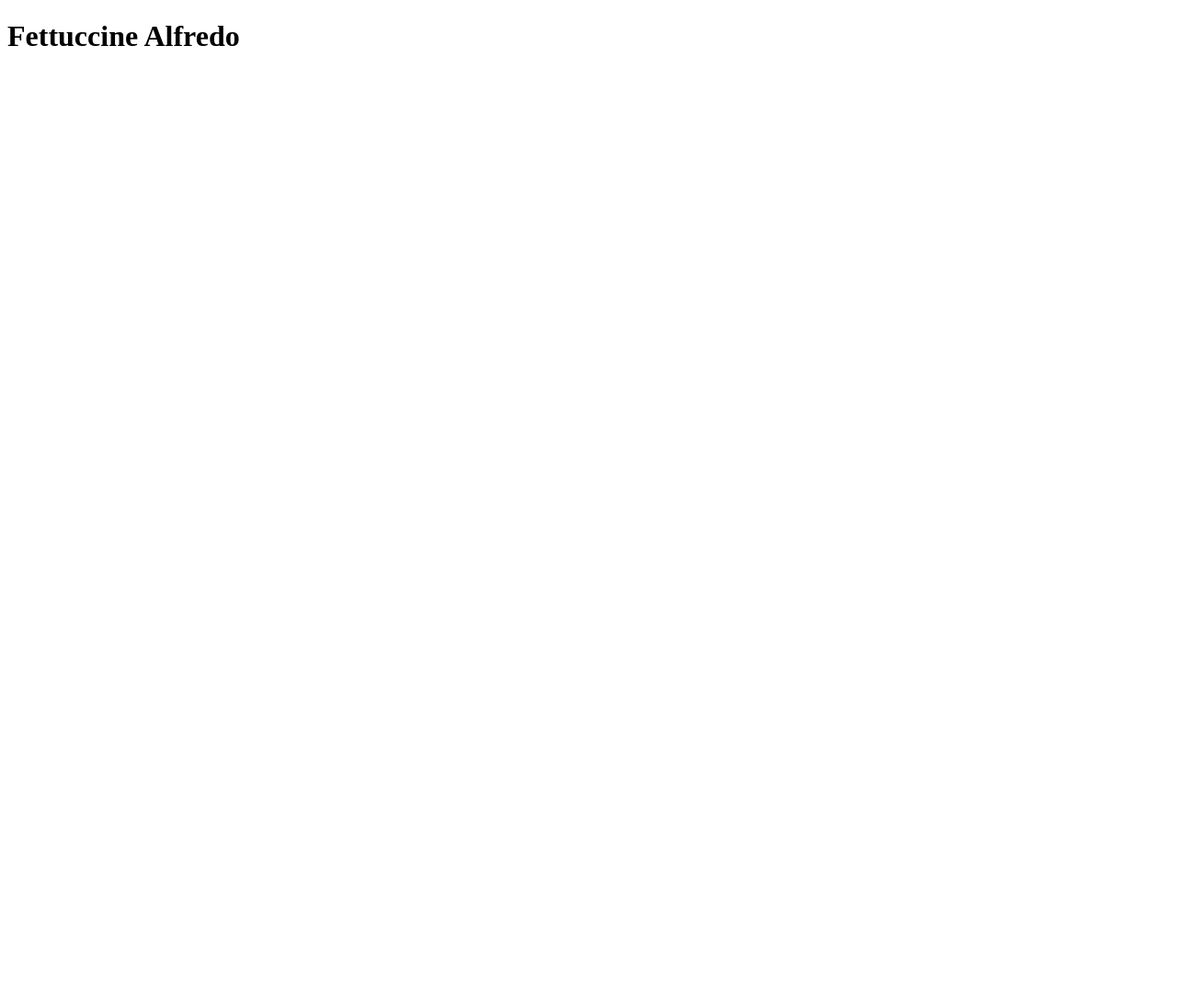
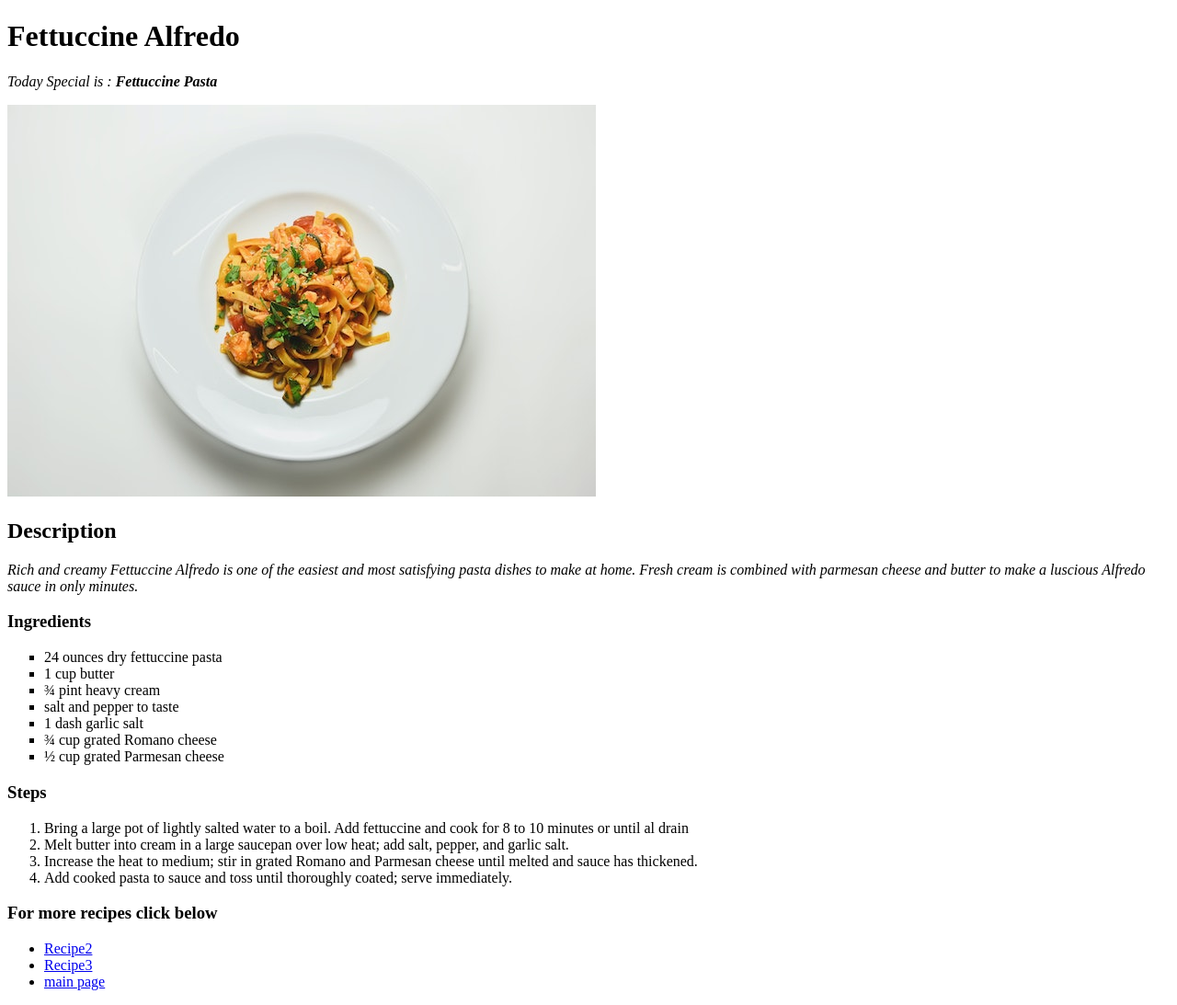
Before and after one commit to priyanshu746/odin_recipes, a plain HTML site: page recipes/alfredo.html in a window 1280 px wide. Shown: the whole page at 92% size. Before the commit the page ends 800 px from the top, so only its background shows below. Drawn offline with Linux system fonts and the light colour scheme.

Commit message:
Edit alfredo.html and index.html

```diff
--- a/recipes/alfredo.html
+++ b/recipes/alfredo.html
@@ -8,5 +8,47 @@
 
 <body>
     <h1>Fettuccine Alfredo</h1>
+
+    <p><em>Today Special is : <strong>Fettuccine Pasta</strong></em></p>
+
+    <img src="../images/alfredo-pasta.jpg" alt="photo of alfredo pasta">
+
+    <h2>Description</h2>
+     <p><em>Rich and creamy Fettuccine Alfredo is one of the easiest and most satisfying pasta dishes to make at home. Fresh cream is combined with parmesan cheese and butter to make a luscious Alfredo sauce in only minutes.</em></p>
+
+    <h3>Ingredients</h3>
+    <ul type="square">
+        <li>24 ounces dry fettuccine pasta</li>
+        <li>1 cup butter</li>
+        <li>¾ pint heavy cream</li>
+        <li>salt and pepper to taste</li>
+        <li>1 dash garlic salt</li>
+        <li>¾ cup grated Romano cheese</li>
+        <li>½ cup grated Parmesan cheese</li>
+    </ul>
+
+    <h3>Steps</h3>
+    <ol>
+        <li> Bring a large pot of lightly salted water to a boil. Add fettuccine and cook for 8 to 10 minutes or until
+            al drain</li>
+        <li>Melt butter into cream in a large saucepan over low heat; add salt, pepper, and garlic salt.</li>
+        <li>Increase the heat to medium; stir in grated Romano and Parmesan cheese until melted and sauce has thickened.
+        </li>
+        <li>Add cooked pasta to sauce and toss until thoroughly coated; serve immediately.</li>
+    </ol>
+
+    <h3>For more recipes click below</h3>
+
+    <ul>
+        <li>
+            <a href="#">Recipe2</a>
+        </li>
+        <li>
+            <a href="#">Recipe3</a>
+        </li>
+        <li>
+            <a href="../index.html">main page</a>
+        </li>
+    </ul>
 </body>
 </html>
```
Also changed, not shown: index.html (+3 -28 lines), images/kitchen.jpg (added).
